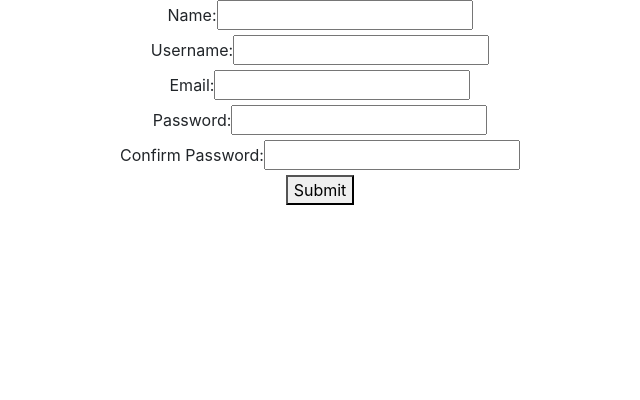
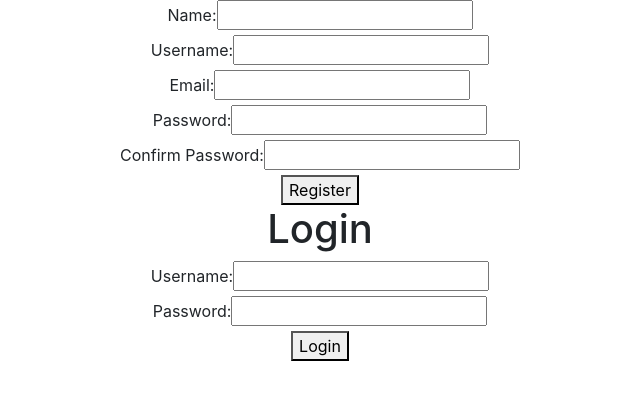
Before and after one commit to basedantoni/Altrue-Web-App, a React (Create React App) app in the folder client/: page / in a window 1280 px wide. Shown: the top 400 px of the page, without its empty margins (320-960 px from the left). Built offline with nearby package versions, Linux system fonts and the light colour scheme.

Commit message:
Login Component created for front end

```diff
--- a/client/src/App.js
+++ b/client/src/App.js
@@ -3,12 +3,13 @@ import React from "react";
 import "bootstrap/dist/css/bootstrap.min.css";
 import "./App.css";
 import Register from "./components/Register";
-import { PostList } from "./components/PostList";
+import Login from "./components/Login";
 
 function App() {
   return (
     <div className="App">
       <Register/>
+      <Login />
     </div>
   );
 }
--- /dev/null
+++ b/client/src/components/Login.js
@@ -0,0 +1,41 @@
+import React, { Component } from "react";
+import axios from "axios";
+
+class Login extends Component {
+  constructor(props) {
+    super(props)
+
+    this.state = {
+      username: "",
+      password: ""
+    }
+  }
+
+  render() {
+    const { username, password } = this.state;
+    return (
+      <div>
+        <h1>Login</h1>
+        <form>
+          <div>
+            <label>Username:</label>
+            <input
+            type="text"
+            value={username}
+            name="username"/>
+          </div>
+          <div>
+            <label>Password:</label>
+            <input
+            type="password"
+            value={password}
+            name="password"/>
+          </div>
+          <button type="submit">Login</button>
+        </form>
+      </div>
+    )
+  }
+}
+
+export default Login
--- a/client/src/components/Register.js
+++ b/client/src/components/Register.js
@@ -78,7 +78,7 @@ class Register extends Component {
             name="password2"
             onChange={this.handleInputs}/>
           </div>
-          <button type="submit">Submit</button>
+          <button type="submit">Register</button>
         </form>
       </div>
     )
```
